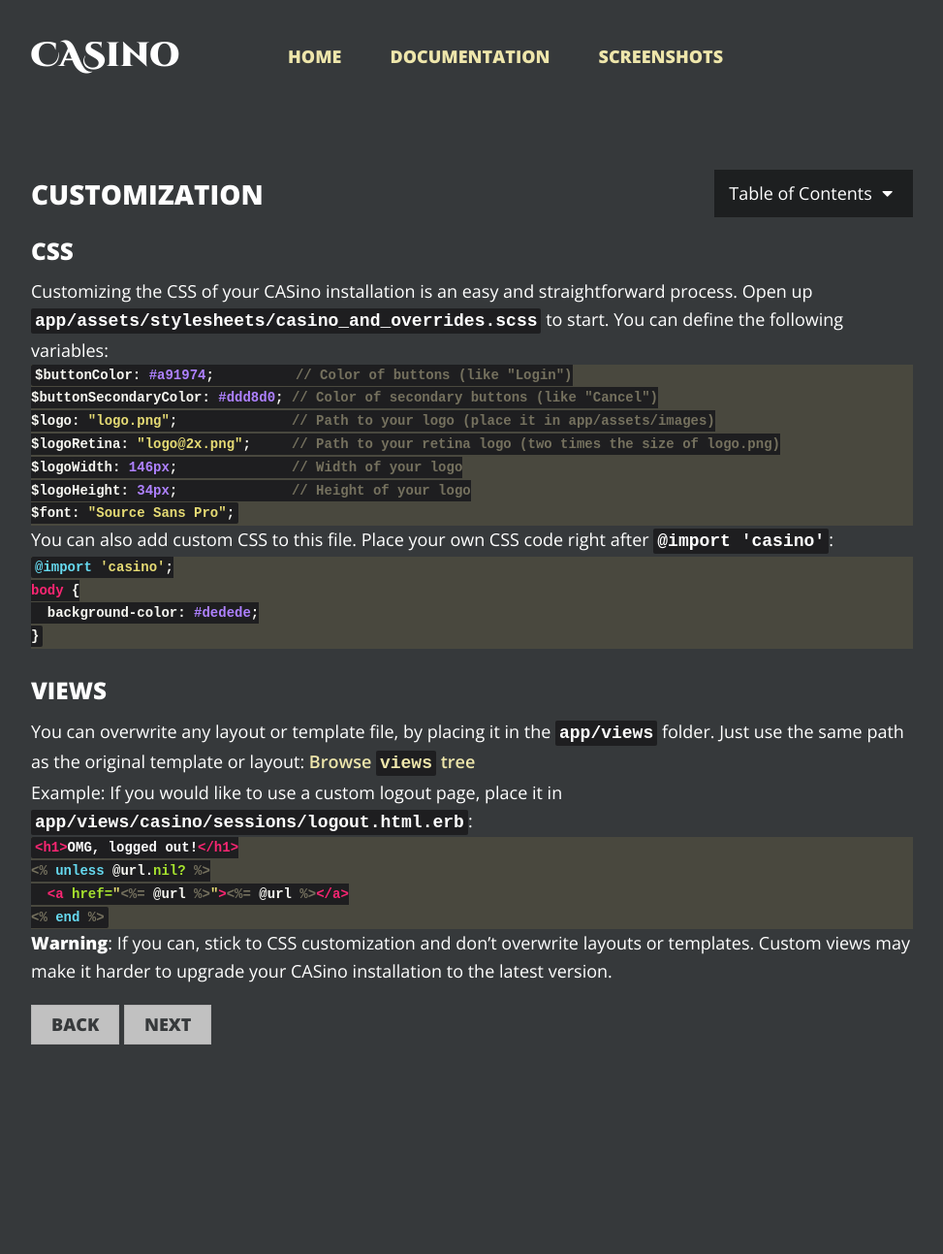
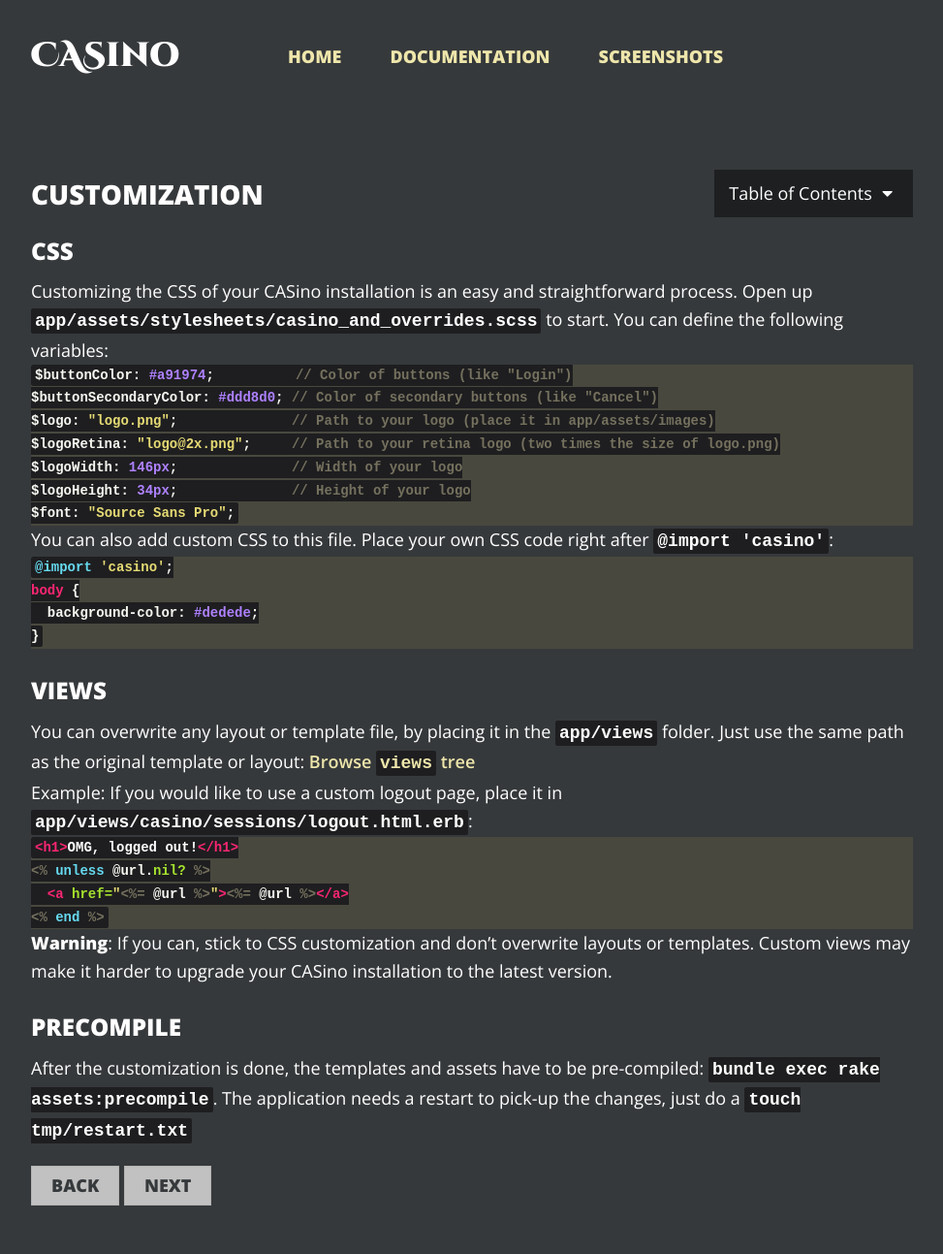
Before and after one commit to rbCAS/rbcas.github.com, a Jekyll site: the page built from docs/customization/index.md, in a window 1280 px wide. Shown: the whole page at 97% size, without its empty margins (153-1126 px from the left). Built offline with Jekyll 4.4.1, drawn with Linux system fonts in a browser that asks for light colours; before the commit the page ends 1127 px from its top, so only the background shows below that.

Commit message:
Info about precompile
It was not clear that after doing some customization the assets need to be precompiled. This is now clearer.

```diff
--- a/docs/customization/index.md
+++ b/docs/customization/index.md
@@ -41,3 +41,7 @@
 {% endhighlight %}
 
 **Warning**: If you can, stick to CSS customization and don't overwrite layouts or templates. Custom views may make it harder to upgrade your CASino installation to the latest version.
+
+## Precompile
+
+After the customization is done, the templates and assets have to be pre-compiled: `bundle exec rake assets:precompile`. The application needs a restart to pick-up the changes, just do a `touch tmp/restart.txt`
```
